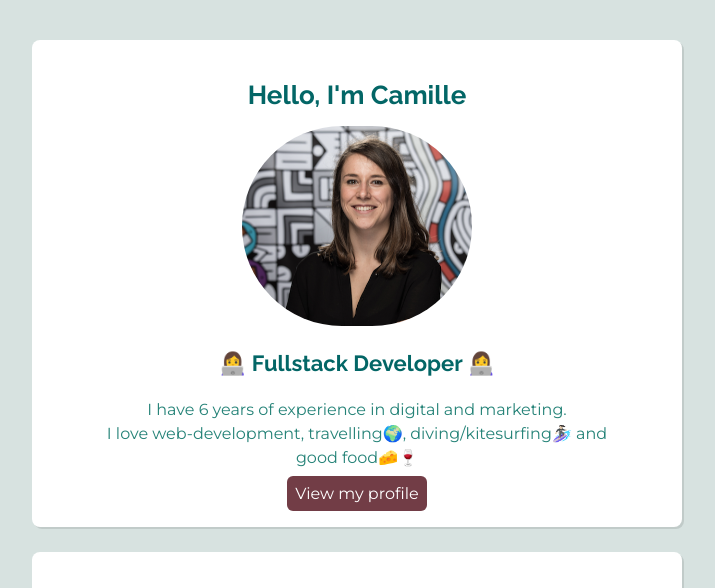
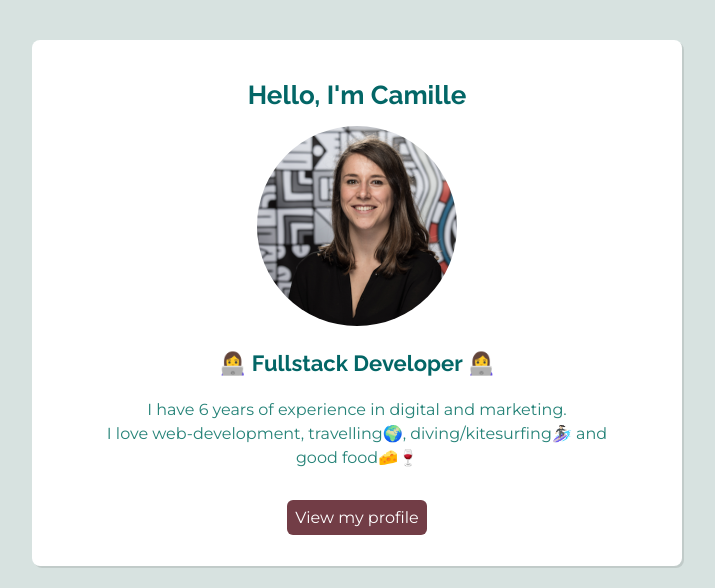
Before and after one commit to CamilleBreillot/Profile, a plain HTML site: page index.html in a window 1280 px wide. Shown: the top 588 px of the page, without its empty margins (283-998 px from the left). Drawn offline with Linux system fonts and the light colour scheme.

Commit message:
my profile page V2

```diff
--- a/style.css
+++ b/style.css
@@ -36,6 +36,7 @@ a:hover {
 
 p {
   line-height: 1.5;
+  margin-bottom: 40px;
 }
 
 .card-white {
@@ -43,12 +44,12 @@ p {
   border-radius: 8px;
   box-shadow:  2px 2px rgb(0 0 0 / 10%);
   margin: 25px;
-  padding: 25px 55px;
+  padding: 25px 55px 40px;
 }
 
 .img-circle {
   object-fit: cover;
-  width: 200x;
+  width: 200px;
 	height: 200px;
   border-radius: 100px;
 }
@@ -62,7 +63,6 @@ p {
 .btn-cta {
   background-color: #723d46;
   color: white;
-  margin: 20px;
   padding: 8px;
   border-radius: 6px;
 }
```
